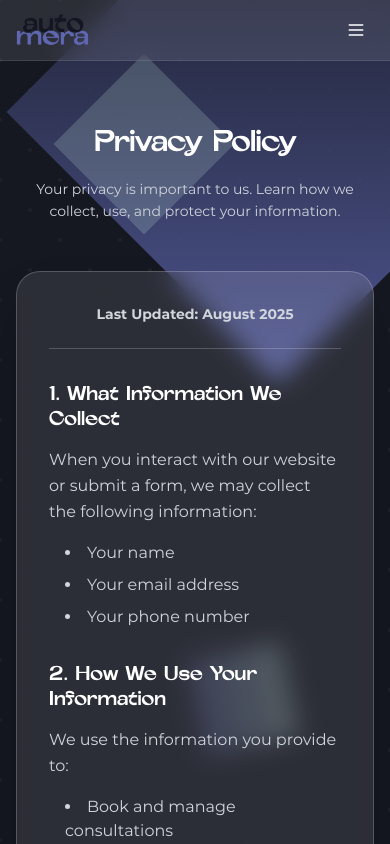
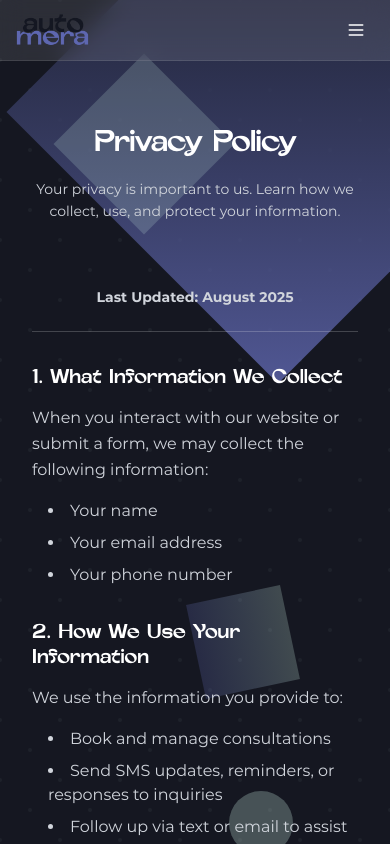
Before and after one commit to Issa-Al-Sabeh/automera-systems, a Next.js app: page /privacy in a window 390 px wide. Shown: the top 844 px of the page. Built offline with nearby package versions, Linux system fonts and the light colour scheme.

Commit message:
Fixed the card view in some pages

```diff
--- a/src/app/contact/page.tsx
+++ b/src/app/contact/page.tsx
@@ -345,7 +345,7 @@ export default function Contact() {
             </div>
 
             {/* Contact Form */}
-            <div className="bg-white/10 backdrop-blur-md border border-white/20 rounded-3xl p-8 shadow-2xl">
+            <div className="md:bg-white/10 md:backdrop-blur-md md:border md:border-white/20 md:rounded-3xl md:p-8 md:shadow-2xl p-4">
               <form onSubmit={handleSubmit} className="space-y-6">
                 <div className="grid grid-cols-1 md:grid-cols-2 gap-6">
                   {/* Name */}
--- a/src/app/privacy/page.tsx
+++ b/src/app/privacy/page.tsx
@@ -242,7 +242,7 @@ export default function Privacy() {
           </div>
 
           {/* Privacy Policy Content */}
-          <div className="bg-white/10 backdrop-blur-md border border-white/20 rounded-3xl p-8 shadow-2xl">
+          <div className="md:bg-white/10 md:backdrop-blur-md md:border md:border-white/20 md:rounded-3xl md:p-8 md:shadow-2xl p-4">
             <div className="prose prose-invert max-w-none">
               <div className="space-y-8">
                 {/* Last Updated */}
--- a/src/app/terms/page.tsx
+++ b/src/app/terms/page.tsx
@@ -250,7 +250,7 @@ export default function Terms() {
           </div>
 
           {/* Terms and Conditions Content */}
-          <div className="bg-white/10 backdrop-blur-md border border-white/20 rounded-3xl p-8 shadow-2xl">
+          <div className="md:bg-white/10 md:backdrop-blur-md md:border md:border-white/20 md:rounded-3xl md:p-8 md:shadow-2xl p-4">
             <div className="prose prose-invert max-w-none">
               <div className="space-y-8">
                 {/* Last Updated */}
```
Also changed, not shown: 1 other file (tests, documents, lock files or other folders).
